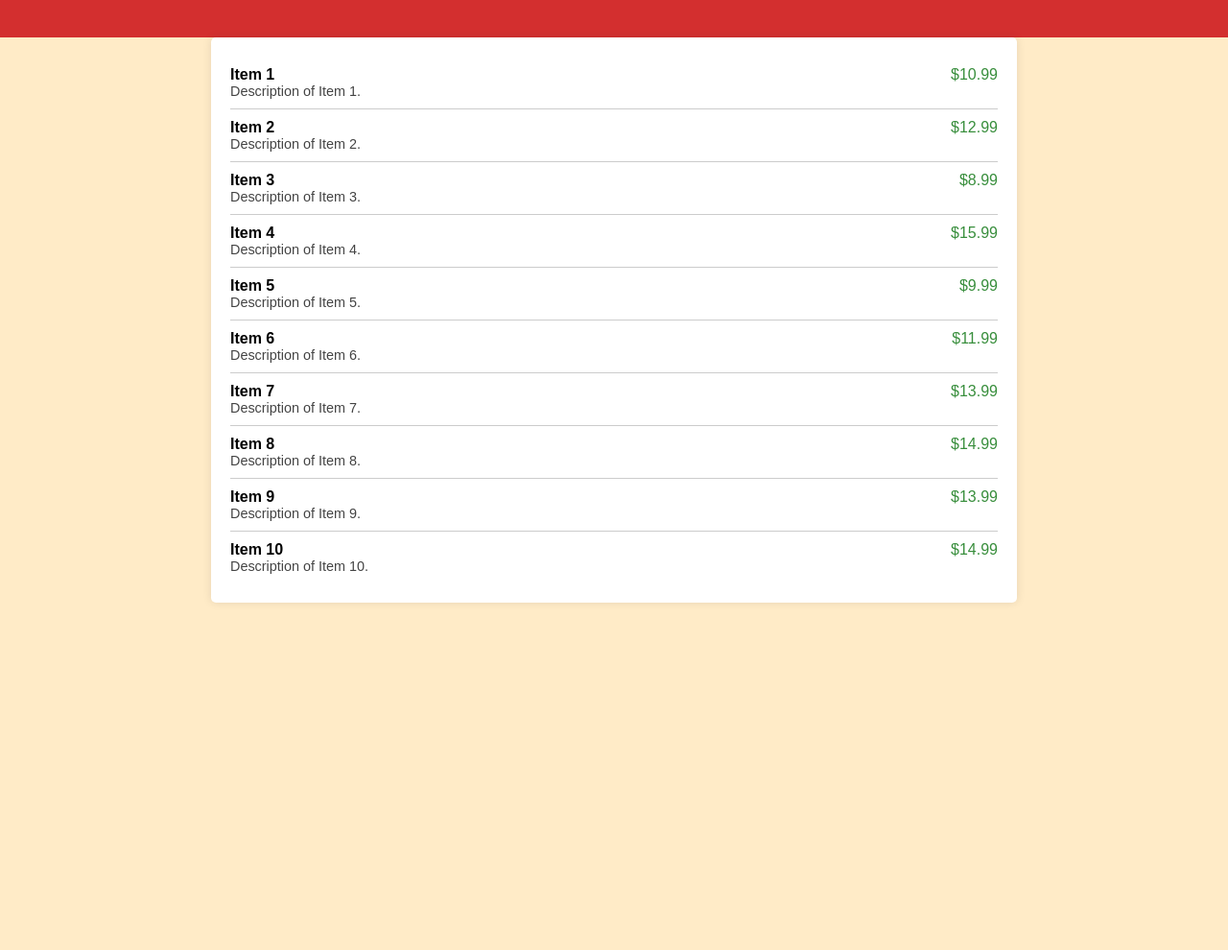
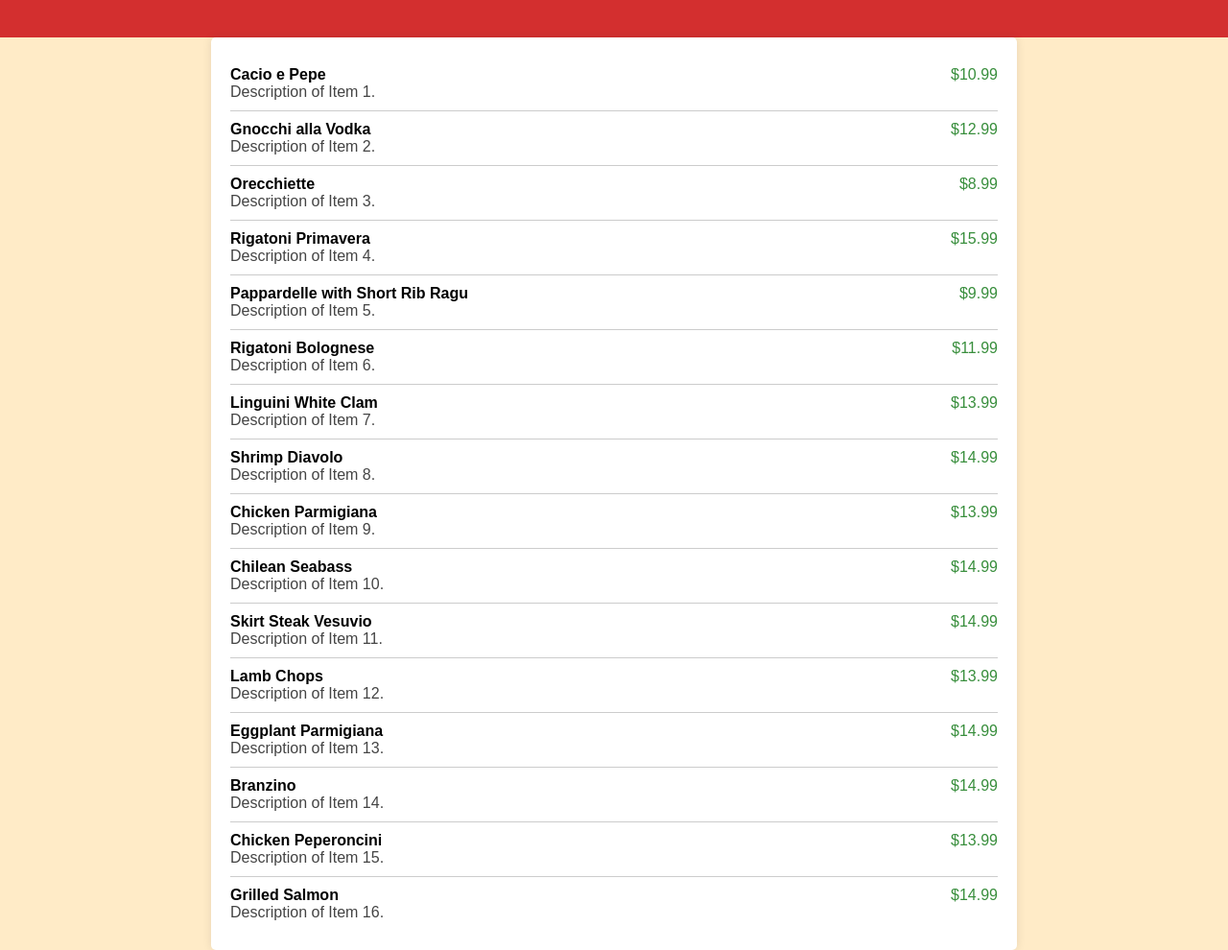
Before and after one commit to oortiz22/oortiz22.github.io, a plain HTML site: page index.html in a window 1280 px wide. Shown: the part 81-1071 px from the top of the page at 96% size. Before the commit the page ends 800 px from the top, so only its background shows below. Drawn offline with Linux system fonts and the light colour scheme.

Commit message:
Menu-Items Updated index.html
Still need to add ingredients and allergy symbols

```diff
--- a/index.html
+++ b/index.html
@@ -1,5 +1,6 @@
 <!DOCTYPE html>
 <html lang="en">
+
 <head>
     <meta charset="UTF-8">
     <meta name="viewport" content="width=device-width, initial-scale=1.0">
@@ -7,46 +8,61 @@
     <style>
         body {
             font-family: Arial, sans-serif;
-            background-color: #ffebc7; /* Light yellow background reminiscent of Italian colors */
+            background-color: #ffebc7;
+            /* Light yellow background reminiscent of Italian colors */
             margin: 0;
             padding: 0;
         }
+
         header {
-            background-color: #d32f2f; /* Dark red header */
+            background-color: #d32f2f;
+            /* Dark red header */
             color: #fff;
             text-align: center;
             padding: 20px;
         }
+
         .menu-container {
             max-width: 800px;
             margin: 0 auto;
             padding: 20px;
-            background-color: #fff; /* White menu background */
+            background-color: #fff;
+            /* White menu background */
             border-radius: 5px;
             box-shadow: 0 0 10px rgba(0, 0, 0, 0.1);
         }
+
         .menu-item {
             display: flex;
             justify-content: space-between;
             padding: 10px 0;
             border-bottom: 1px solid #ccc;
         }
+
         .menu-item:last-child {
             border-bottom: none;
         }
+
         .menu-item-name {
             font-weight: bold;
-            color: #000; /* Dark red text for item names */
+            color: #000;
+            /* Dark red text for item names */
+            cursor: pointer;
+            /* Add a pointer cursor to indicate interactivity */
         }
+
         .menu-item-price {
-            color: #388e3c; /* Green text for item prices */
+            color: #388e3c;
+            /* Green text for item prices */
         }
+
         .menu-item-description {
-            font-size: 0.9em;
+            ffont-size: 0.9em;
             color: #444;
         }
     </style>
 </head>
+
 <body>
     <header>
         <h1>Il Mio Restaurant Menu</h1>
@@ -54,74 +70,114 @@
     <div class="menu-container">
         <div class="menu-item">
             <div class="menu-item-info">
-                <div class="menu-item-name">Item 1</div>
+                <div class="menu-item-name" onclick="toggleDescription(this)">Cacio e Pepe</div>
                 <div class="menu-item-description">Description of Item 1.</div>
             </div>
             <div class="menu-item-price">$10.99</div>
         </div>
         <div class="menu-item">
             <div class="menu-item-info">
-                <div class="menu-item-name">Item 2</div>
+                <div class="menu-item-name" onclick="toggleDescription(this)">Gnocchi alla Vodka</div>
                 <div class="menu-item-description">Description of Item 2.</div>
             </div>
             <div class="menu-item-price">$12.99</div>
         </div>
         <div class="menu-item">
             <div class="menu-item-info">
-                <div class="menu-item-name">Item 3</div>
+                <div class="menu-item-name" onclick="toggleDescription(this)">Orecchiette</div>
                 <div class="menu-item-description">Description of Item 3.</div>
             </div>
             <div class="menu-item-price">$8.99</div>
         </div>
         <div class="menu-item">
             <div class="menu-item-info">
-                <div class="menu-item-name">Item 4</div>
+                <div class="menu-item-name" onclick="toggleDescription(this)">Rigatoni Primavera</div>
                 <div class="menu-item-description">Description of Item 4.</div>
             </div>
             <div class="menu-item-price">$15.99</div>
         </div>
         <div class="menu-item">
             <div class="menu-item-info">
-                <div class="menu-item-name">Item 5</div>
+                <div class="menu-item-name" onclick="toggleDescription(this)">Pappardelle with Short Rib Ragu</div>
                 <div class="menu-item-description">Description of Item 5.</div>
             </div>
             <div class="menu-item-price">$9.99</div>
         </div>
         <div class="menu-item">
-            <div class="menu-item-info">
-                <div class="menu-item-name">Item 6</div>
+            <div class "menu-item-info">
+                <div class="menu-item-name" onclick="toggleDescription(this)">Rigatoni Bolognese</div>
                 <div class="menu-item-description">Description of Item 6.</div>
             </div>
             <div class="menu-item-price">$11.99</div>
         </div>
         <div class="menu-item">
             <div class="menu-item-info">
-                <div class="menu-item-name">Item 7</div>
+                <div class="menu-item-name" onclick="toggleDescription(this)">Linguini White Clam</div>
                 <div class="menu-item-description">Description of Item 7.</div>
             </div>
             <div class="menu-item-price">$13.99</div>
         </div>
         <div class="menu-item">
             <div class="menu-item-info">
-                <div class="menu-item-name">Item 8</div>
+                <div class="menu-item-name" onclick="toggleDescription(this)">Shrimp Diavolo</div>
                 <div class="menu-item-description">Description of Item 8.</div>
             </div>
             <div class="menu-item-price">$14.99</div>
         </div>
         <div class="menu-item">
             <div class="menu-item-info">
-                <div class="menu-item-name">Item 9</div>
+                <div class="menu-item-name" onclick="toggleDescription(this)">Chicken Parmigiana</div>
                 <div class="menu-item-description">Description of Item 9.</div>
             </div>
             <div class="menu-item-price">$13.99</div>
         </div>
         <div class="menu-item">
             <div class="menu-item-info">
-                <div class="menu-item-name">Item 10</div>
+                <div class="menu-item-name" onclick="toggleDescription(this)">Chilean Seabass</div>
                 <div class="menu-item-description">Description of Item 10.</div>
             </div>
             <div class="menu-item-price">$14.99</div>
-        <!-- Add more menu items here -->
+        </div>
+        <div class="menu-item">
+            <div class="menu-item-info">
+                <div class="menu-item-name" onclick="toggleDescription(this)">Skirt Steak Vesuvio</div>
+                <div class="menu-item-description">Description of Item 11.</div>
+            </div>
+            <div class="menu-item-price">$14.99</div>
+        </div>
+        <div class="menu-item">
+            <div class="menu-item-info">
+                <div class="menu-item-name" onclick="toggleDescription(this)">Lamb Chops</div>
+                <div class="menu-item-description">Description of Item 12.</div>
+            </div>
+            <div class="menu-item-price">$13.99</div>
+        </div>
+        <div class="menu-item">
+            <div class="menu-item-info">
+                <div class="menu-item-name" onclick="toggleDescription(this)">Eggplant Parmigiana</div>
+                <div class="menu-item-description">Description of Item 13.</div>
+            </div>
+            <div class="menu-item-price">$14.99</div>
     </div>
+      <div class="menu-item">
+            <div class="menu-item-info">
+                <div class="menu-item-name" onclick="toggleDescription(this)">Branzino</div>
+                <div class="menu-item-description">Description of Item 14.</div>
+            </div>
+            <div class="menu-item-price">$14.99</div>
+        </div>
+        <div class="menu-item">
+            <div class="menu-item-info">
+                <div class="menu-item-name" onclick="toggleDescription(this)">Chicken Peperoncini</div>
+                <div class="menu-item-description">Description of Item 15.</div>
+            </div>
+            <div class="menu-item-price">$13.99</div>
+        </div>
+        <div class="menu-item">
+            <div class="menu-item-info">
+                <div class="menu-item-name" onclick="toggleDescription(this)">Grilled Salmon</div>
+                <div class="menu-item-description">Description of Item 16.</div>
+            </div>
+            <div class="menu-item-price">$14.99</div>
 </body>
 </html>
```
